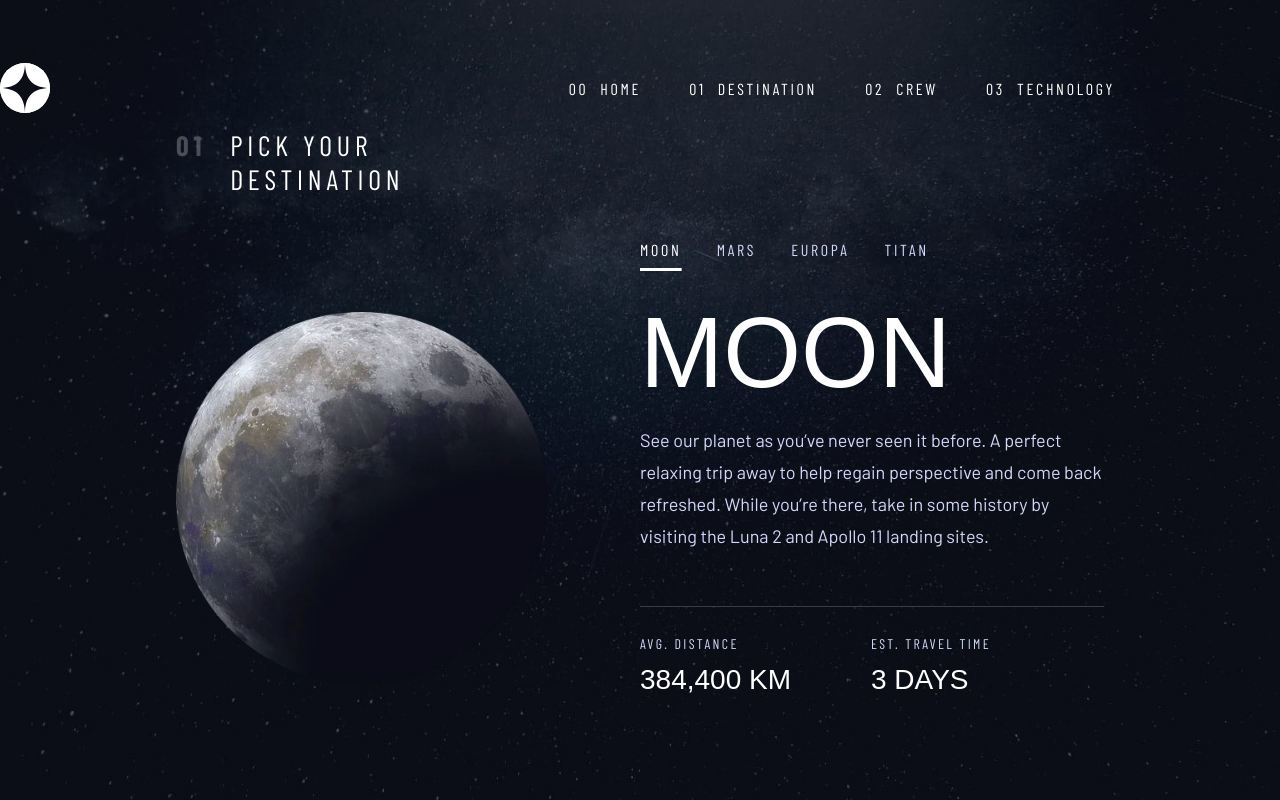
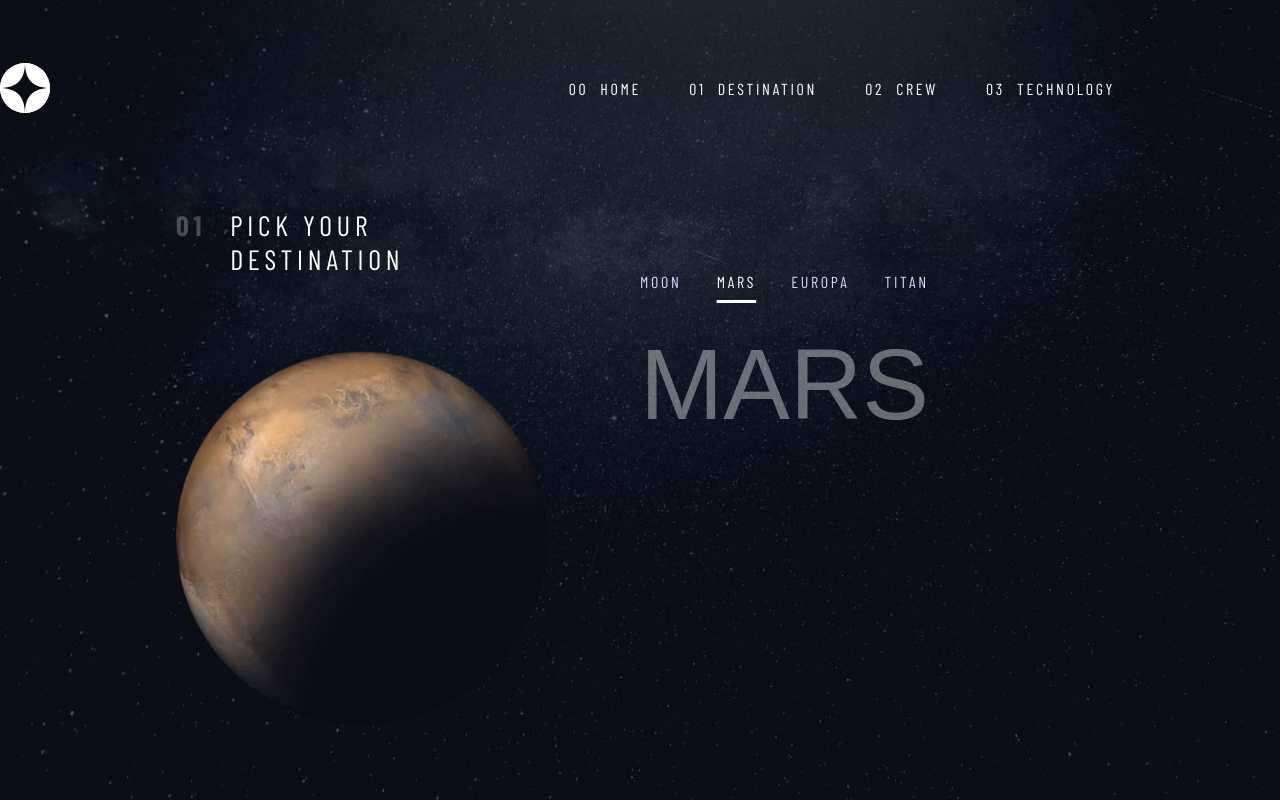
Before and after one commit to aleksandr-efimenko/space-tourism, a Next.js app: page /destination in a window 1280 px wide. Built offline with nearby package versions, Linux system fonts and the light colour scheme; a web font is replaced by a local one.

Commit message:
add auto slide every 5 sec

```diff
--- a/src/pages/destination.tsx
+++ b/src/pages/destination.tsx
@@ -1,5 +1,5 @@
 import data from '@/data/data.json'
-import { useState } from 'react'
+import { use, useEffect, useState } from 'react'
 import Image from 'next/image'
 import { TextSlider } from '@/components/TextSlider'
 import { PlanetInfoColumn } from '@/components/PlanetInfoColumn'
@@ -8,10 +8,16 @@ import { motion } from 'framer-motion'
 export default function Destination() {
   const { destinations } = data
   const [destinationIndex, setDestinationIndex] = useState(0)
+  useEffect(() => {
+    const interval = setInterval(() => {
+      setDestinationIndex((prev) => (prev + 1) % destinations.length)
+    }, 5000)
+    return () => clearInterval(interval)
+  }, [destinations])
 
   return (
     <>
-      <div className='page-container pt-32 w-full'>
+      <div className='page-container pt-52 w-full'>
         <div className='col-start-2 col-end-6 flex flex-col'>
           <h1 className='flex gap-6'>
             <span className='heading5 font-bold opacity-25 '>01</span>
@@ -28,7 +34,7 @@ export default function Destination() {
           </motion.div>
         </div>
 
-        <div className='flex flex-col mt-28 col-start-7 col-end-12'>
+        <div className='flex flex-col mt-16 col-start-7 col-end-12'>
           <TextSlider
             items={destinations.map((item) => item.name)}
             currentIndex={destinationIndex}
```
